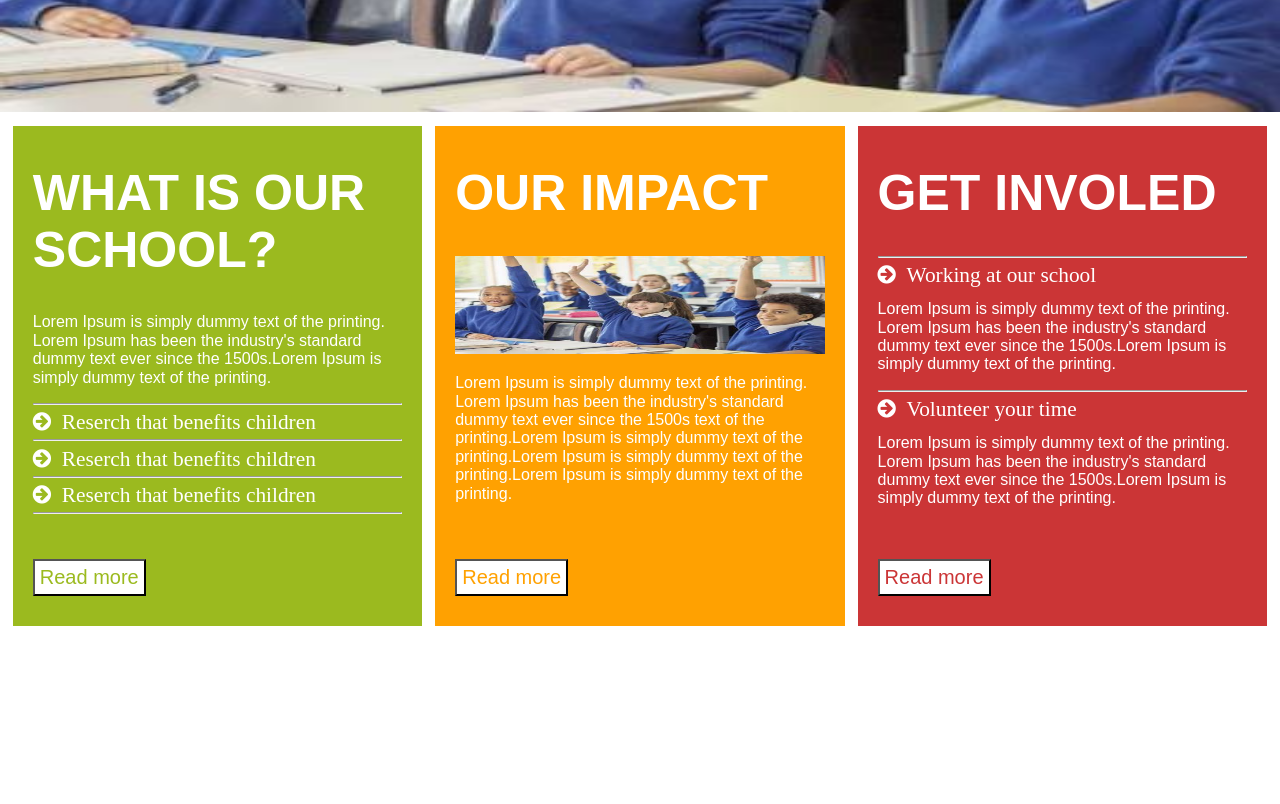
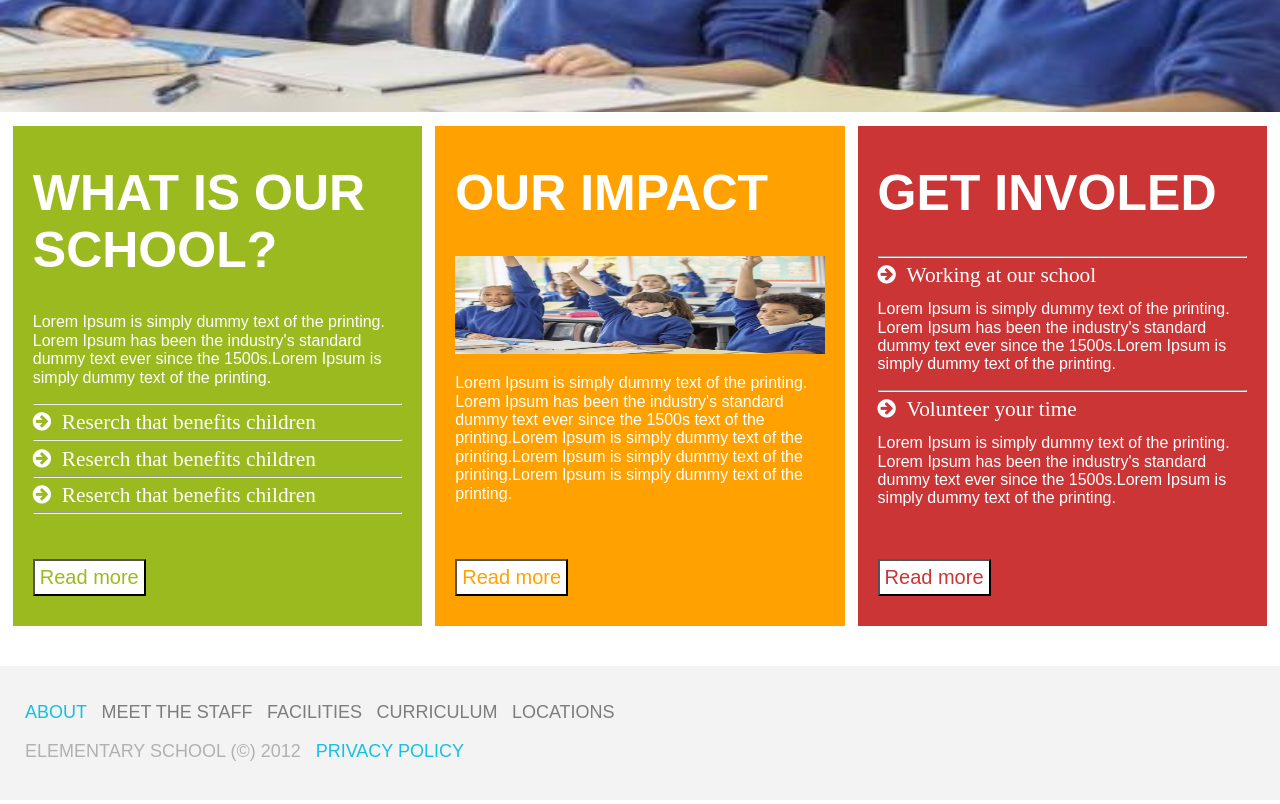
Before and after one commit to AlaaKhattab/Template-18, a plain HTML site: page index.html in a window 1280 px wide. Shown: the part 588-1392 px from the top of the page. Drawn offline with Linux system fonts and the light colour scheme.

Commit message:
Add Footer

```diff
--- a/CSS/style.css
+++ b/CSS/style.css
@@ -2,7 +2,6 @@
 /************************************************************************/
 body{
     font-family: sans-serif;
-    height: 4000px;
 }
 
 /************************************************************************/
@@ -103,7 +102,9 @@ header nav ul li a{
 
 /************************************************************************/
 /*********************** section ****************************************/
-section{}
+section{
+    overflow: hidden;
+}
 
 section aside{
     color: white;
@@ -139,3 +140,52 @@ section aside form input{
     position: absolute;
     bottom: 30px;
 }
+
+
+/************************************************************************/
+/*********************** section ****************************************/
+footer{
+    margin-top: 30px;
+    background-color: #f3f3f3;
+    padding: 20px 5px;
+}
+
+footer nav{}
+
+footer nav ul{
+    list-style: none;
+    margin-left: 20px;
+    padding-left: 0;
+}
+
+footer nav ul li{
+    display: inline-block;
+    margin-right: 10px;
+}
+
+footer nav ul li a{
+    text-decoration: none;
+    color: #7d7d7d;
+    font-size: 18px;
+    text-transform: uppercase;
+}
+
+footer nav ul li a:hover{
+    text-decoration: underline;
+    color: #14c1e1;
+}
+
+footer div{
+    margin-left: 20px;
+}
+
+footer div p{
+    font-size: 18px;
+    color: #b1b1b1;
+    text-transform: uppercase;
+}
+
+footer div p span{
+    color: #14c1e1;
+    margin-left: 10px;
+}
--- a/index.html
+++ b/index.html
@@ -128,19 +128,24 @@
         </section>
 
 
+        <!-------------------------------------------------------------------------->
+        <!------------------------------ footer ------------------------------------>
+        <footer>
+            <nav>
+                <ul>
+                    <li><a href="#" style="color: #14c1e1;">About</a></li>
+                    <li><a href="#">Meet the staff</a></li>
+                    <li><a href="#">Facilities</a></li>
+                    <li><a href="#">Curriculum</a></li>
+                    <li><a href="#">Locations</a></li>
+                </ul>
+            </nav>
 
+            <div>
+                <p>Elementary school &#40;&copy;&#41; 2012 <span>Privacy Policy</span> </p>
+            </div>
 
-
-
-
-
-
-
-
-
-
-
-
+        </footer>
 
 
 
```
